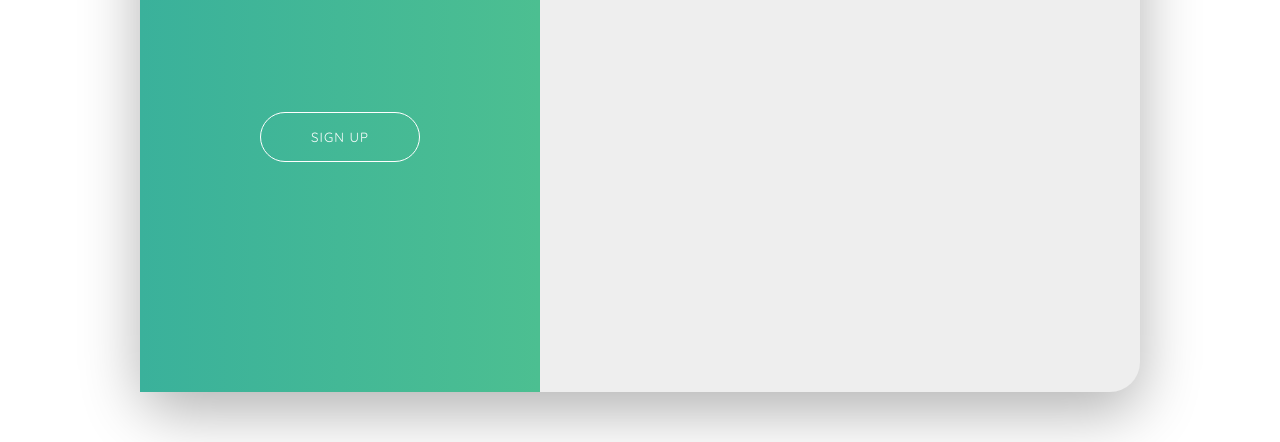
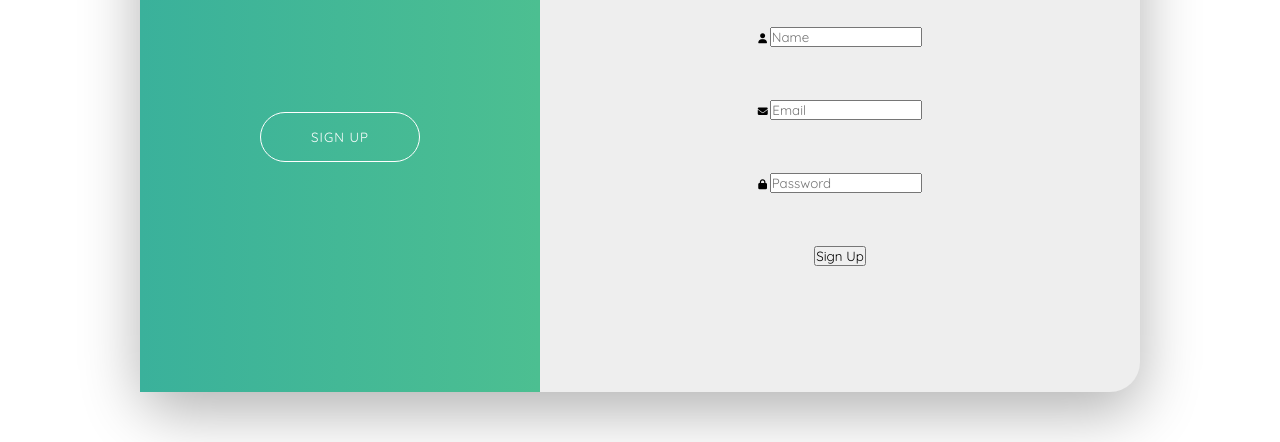
Before and after one commit to altrono/Sign-Up-Form, a plain HTML site: page index.html in a window 1280 px wide. Shown: the part 358-800 px from the top of the page. Drawn offline with Linux system fonts and the light colour scheme.

Commit message:
styling signup-form

```diff
--- a/css/style.css
+++ b/css/style.css
@@ -71,3 +71,18 @@ html {
     letter-spacing: 0.1rem;
     cursor: pointer;
 }
+
+
+
+.signup-form {
+    width: 60rem;
+    height: 100%;
+    position: absolute;
+    top: 0;
+    left: 40rem;
+    display: flex;
+    flex-direction: column;
+    justify-content: space-around;
+    align-items: center;
+    padding: 10rem 0;
+}
```
